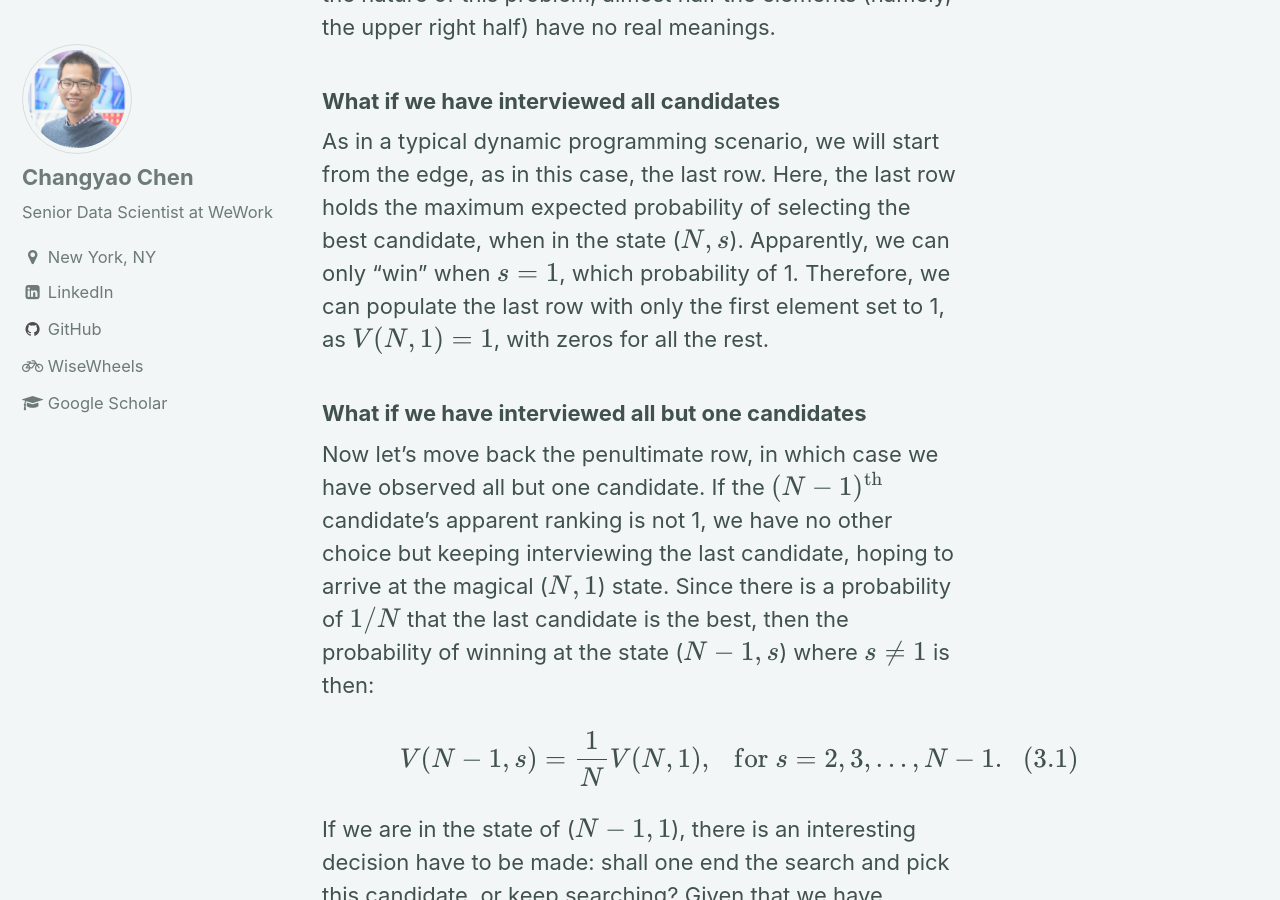
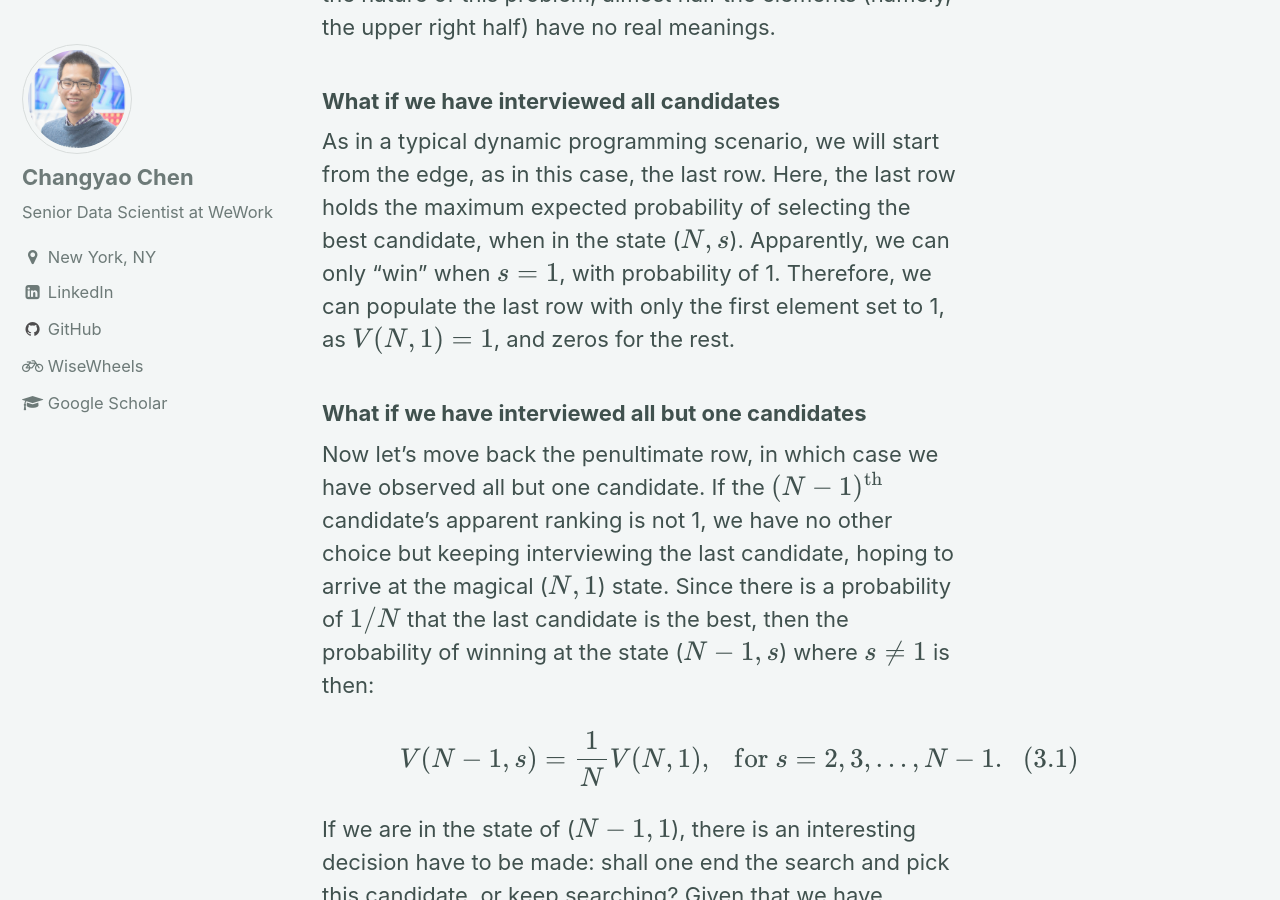
Before and after one commit to changyaochen/changyaochen.github.io, a Jekyll site: the page built from _posts/2019-10-06-secretary-problem.md, in a window 1280 px wide and 900 px high, scrolled down 7145 px. Built offline with Jekyll 4.4.1, drawn with Linux system fonts in a browser that asks for light colours; formulas are drawn with MathJax 3; comment, search, counter and statistics services are not loaded; some of the changed text lies outside the part shown.

Commit message:
fix typo

```diff
--- a/_posts/2019-10-06-secretary-problem.md
+++ b/_posts/2019-10-06-secretary-problem.md
@@ -106,7 +106,7 @@ The row and column indices of the matrix indicate $$r, s$$, respectively, wherea
 
 ### What if we have interviewed all candidates
 
-As in a typical dynamic programming scenario, we will start from the edge, as in this case, the last row. Here, the last row holds the maximum expected probability of selecting the best candidate, when in the state ($$N, s$$). Apparently, we can only "win" when $$s = 1$$, which probability of 1. Therefore, we can populate the last row with only the first element set to 1, as $$V(N, 1) = 1$$, with zeros for all the rest.
+As in a typical dynamic programming scenario, we will start from the edge, as in this case, the last row. Here, the last row holds the maximum expected probability of selecting the best candidate, when in the state ($$N, s$$). Apparently, we can only "win" when $$s = 1$$, with probability of 1. Therefore, we can populate the last row with only the first element set to 1, as $$V(N, 1) = 1$$, and zeros for the rest.
 
 ### What if we have interviewed all but one candidates
 
```
